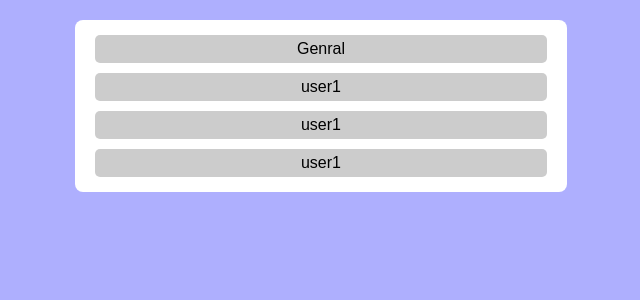
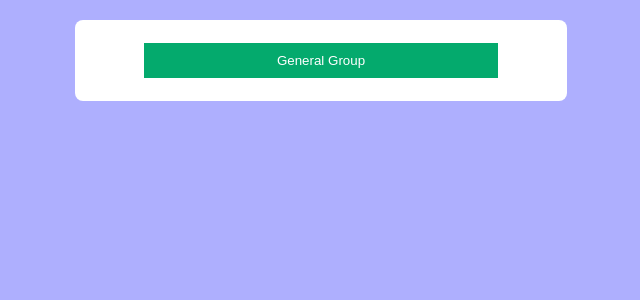
Before and after one commit to nitingaxioned/php_test, a PHP site: page / in a window 1280 px wide. Shown: the part 128-428 px from the top of the page, without its empty margins (319-959 px from the left). Run offline with PHP 8.4, Linux system fonts and the light colour scheme; the visitor is signed in with stand-in values (Sample User, id 1); tables that the repository leaves empty or names only in its code hold one stand-in row (values such as "Sample post").

Commit message:
useres list created.

```diff
--- a/assets/css/style.css
+++ b/assets/css/style.css
@@ -272,9 +272,6 @@ span.psw {
   width: 90%;
   text-align: center;
   margin: 5px auto;
-  padding: 5px;
-  background-color: #cccccc;
-  border-radius: 5px;
 }
 
 .all-users{
@@ -308,6 +305,15 @@ span.psw {
   width: 40%;
 }
 
+.user-form {
+  margin: auto;
+  border: none;
+}
+
+.user-form button{
+  width: 80%;
+}
+
 .msg-input input[type='submit'] {
   width: auto;
 }
--- /dev/null
+++ b/helper/loadUsers.php
@@ -0,0 +1,36 @@
+<?php
+
+require 'query.php';
+
+if(!isset($_SESSION['user'])) {
+    header("Location: view/login.php");
+    exit;
+}
+if($_SERVER["REQUEST_METHOD"] == "POST") {
+    if(isset($_POST['general-btn'])) {
+        header("Location: ./view/genral-group.php");
+        exit;
+    }
+    if(isset($_POST['chatWiht'])) {
+        $_SESSION['chatId'] = $_POST['chatWihtId'];
+        header("Location: ./view/chat.php");
+        exit;
+    }
+}
+
+function showUsers(){
+    $objx=new Query();
+    $resultx = $objx->getData('users','id, name');
+    foreach($resultx as $item){
+        if ($_SESSION['user']['id'] != $item['id']) {
+        ?>
+        <li class="user">
+            <form action="<?php echo $_SERVER['PHP_SELF']; ?>" method="post" class="user-form">
+                <button type="submit" class="cancelbtn" name="chatWiht"><?php echo $item['name'];?></button>
+                <input type="hidden" name="chatWihtId" value="<?php echo $item['id'];?>">
+            </form>
+        <li>
+        <?php
+        }
+    }
+}
--- a/helper/validateLogin.php
+++ b/helper/validateLogin.php
@@ -11,10 +11,6 @@ if(isset($_COOKIE['remember'])) {
 
 if(isset($_COOKIE['logedUsre'])) {
     getLogin(json_decode($_COOKIE['logedUsre'], true));
-}
-
-if(isset($_COOKIE['logedmail'])) {
-    $mail = $_COOKIE['logedmail'];
 }
 
 if($_SERVER["REQUEST_METHOD"] == "POST") {
@@ -62,8 +58,8 @@ function matchLogin(){
 }
 
 function getLogin($user) {
+    unset($user['password']);
     if($GLOBALS['remember']=='checked'){
-        unset($user['password']);
         setcookie('logedUsre',json_encode($user, true),time()+(1*24*60*60),);
     }
     $_SESSION["user"] = $user;
--- a/helper/validateRegister.php
+++ b/helper/validateRegister.php
@@ -52,8 +52,8 @@ function validateRrgister() {
 }
 
 function getLogin($user) {
+    unset($user['password']);
     if($GLOBALS['remember']=='checked'){
-        unset($user['password']);
         setcookie('logedUsre',json_encode($user, true),time()+(1*24*60*60));
     }
     $_SESSION["user"] = $user;
--- a/index.php
+++ b/index.php
@@ -1,5 +1,9 @@
 <!doctype html>
 <html lang="en">
+<?php
+    session_start();
+    require 'helper/loadUsers.php';
+?>
 <head>
   <meta charset="utf-8">
   <title>Chit-Chat | Home</title>
@@ -21,10 +25,14 @@
     <!--main section start-->
     <main>
       <ul class="users-list all-users">
-        <li class="user" >Genral</li>
-        <li class="user">user1</li>
-        <li class="user">user1</li>
-        <li class="user">user1</li>
+        <li class="user">
+          <form action="<?php echo $_SERVER['PHP_SELF']; ?>" method="post" class="user-form">
+            <button type="submit" class="cancelbtn" name="general-btn">General Group</button>
+          </form>
+        </li>
+        <?php
+          showUsers();
+        ?>
       </ul>
     </main>
     <!--main section end-->
```
